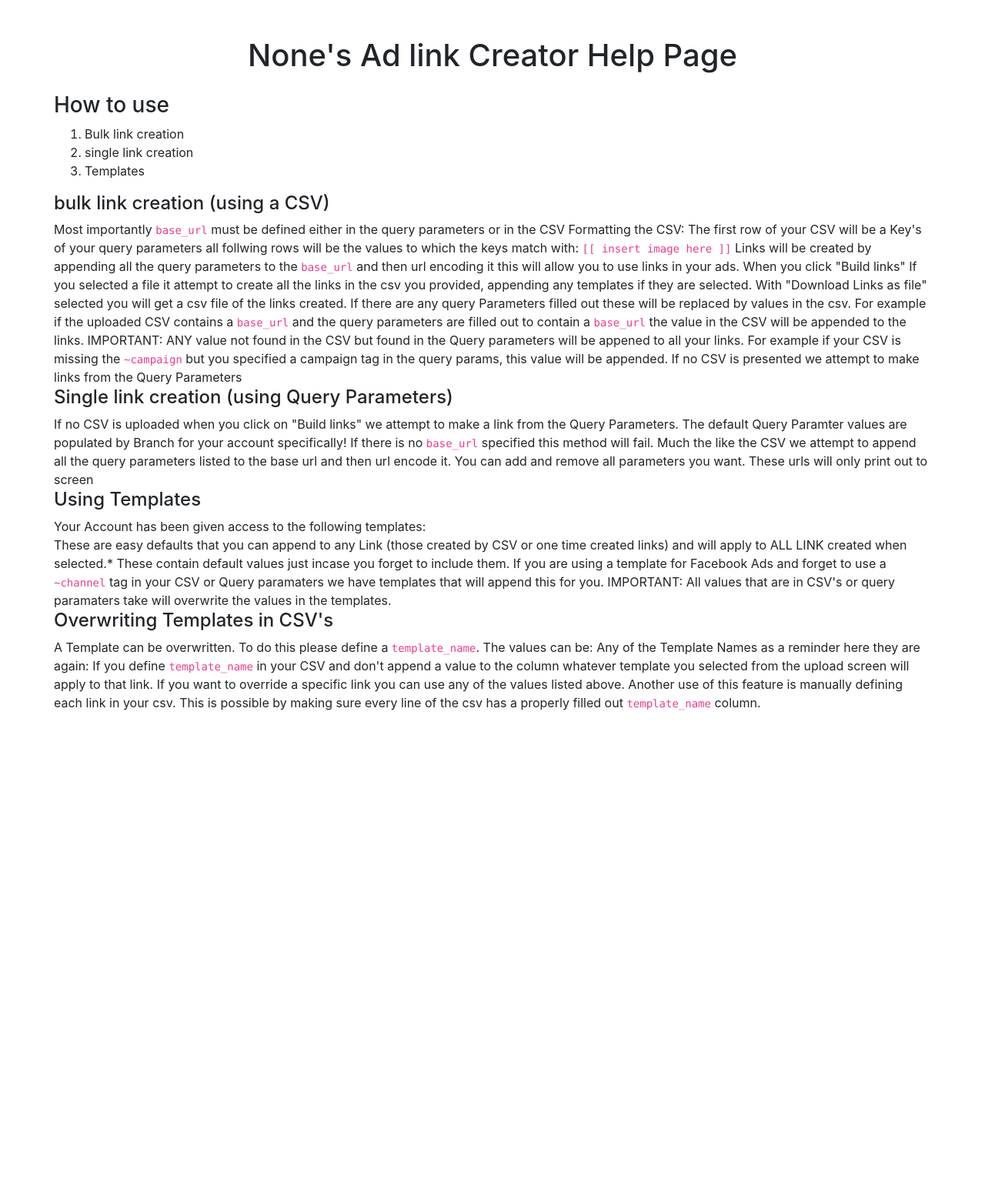
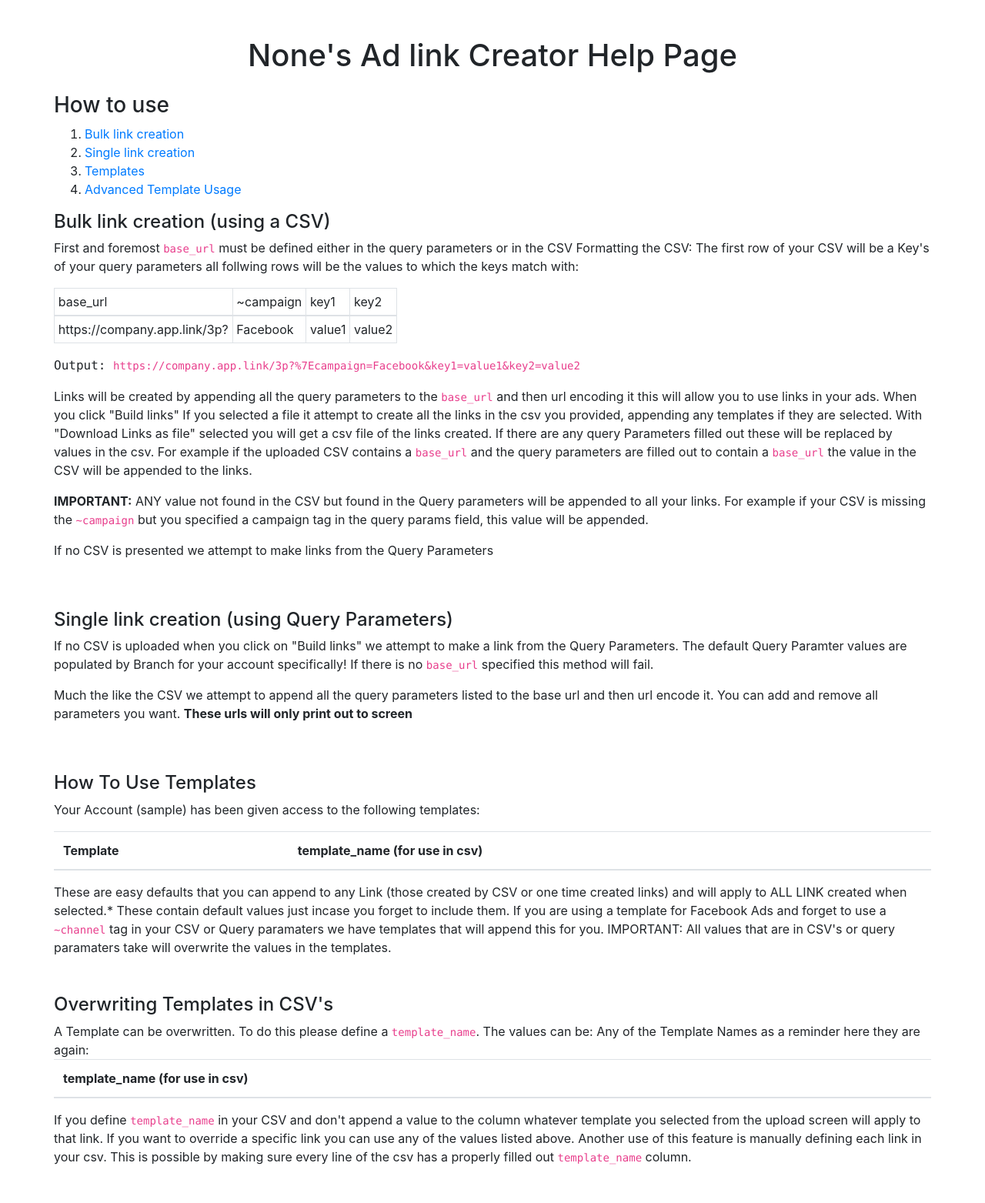
Before and after one commit to jmandarino-branch/ads-link-website, a Django app: page /adlinks/help in a window 1280 px wide. Shown: the whole page at 77% size. Before the commit the page ends 923 px from the top, so only its background shows below. Run offline with Django 3.2, Linux system fonts and the light colour scheme; the visitor is signed in with stand-in values (Sample User, id 1); data that the repository does not hold is empty; some libraries are stand-ins or nearby versions.

Commit message:
fixed help page formatting

```diff
--- a/templates/adlink_help.html
+++ b/templates/adlink_help.html
@@ -20,113 +20,193 @@
                     <ol>
 
 
-                <li>Bulk link creation</li>
-                <li>single link creation</li>
-                <li>Templates</li>
+                        <li><a href="#bulk-link-creation">Bulk link creation</a></li>
+                        <li><a href="#single-link">Single link creation</a></li>
+                        <li><a href="#templates">Templates</a></li>
+                        <li><a href="#advanced-templates">Advanced Template Usage</a></li>
                     </ol>
-
-
-
-            <h4>bulk link creation (using a CSV)</h4>
-
-            Most importantly <code>base_url</code> must be defined either in the query parameters or in the CSV
+                </div>
+            </div>
+            <br>
+            <section class="row">
+                <div class="col">
+                    <h4 id="bulk-link-creation">Bulk link creation (using a CSV)</h4>
+                    <p>
+                        First and foremost <code>base_url</code> must be defined either in the query parameters or in
+                        the
+                        CSV
 
                         Formatting the CSV:
 
                         The first row of your CSV will be a Key's of your query parameters
 
                         all follwing rows will be the values to which the keys match with:
-            <code>[[ insert image here ]]</code>
+                    <table class="table-sm table-bordered">
+                        <thead>
+                        <tr>
+                            <td>base_url</td>
+                            <td>~campaign</td>
+                            <td>key1</td>
+                            <td>key2</td>
+                        </tr>
+
+                        </thead>
+                        <tbody>
+                        <tr>
+                            <td>https://company.app.link/3p?</td>
+                            <td>Facebook</td>
+                            <td>value1</td>
+                            <td>value2</td>
+                        </tr>
+
+                        </tbody>
 
 
-            Links will be created by appending all the query parameters to the <code>base_url</code> and then url encoding it
+                    </table>
+
+                    </p>
+                    <p>
+                        <samp>Output:
+                            <code>https://company.app.link/3p?%7Ecampaign=Facebook&key1=value1&key2=value2</code>
+                        </samp>
+                    </p>
+                    <p>
+                        Links will be created by appending all the query parameters to the <code>base_url</code> and
+                        then url encoding it
                         this will allow you to use links in your ads.
 
-        When you click "Build links" If you selected a file it attempt to create all the links in the csv you provided,
+                        When you click "Build links" If you selected a file it attempt to create all the links in the
+                        csv you provided,
                         appending any templates if they are selected.
 
                         With "Download Links as file" selected you will get a csv file of the links created.
 
                         If there are any query Parameters filled out these will be replaced by values in the csv.
 
-        For example if the uploaded CSV contains a <code>base_url</code> and the query parameters are filled out to contain
+                        For example if the uploaded CSV contains a <code>base_url</code> and the query parameters are
+                        filled out to contain
                         a <code>base_url</code> the value in the CSV will be appended to the links.
+                    </p>
 
-        IMPORTANT: ANY value not found in the CSV but found in the Query parameters will be appened to all your links.
+                    <p><strong>IMPORTANT:</strong> ANY value not found in the CSV but found in the Query parameters will
+                        be appended to all your links.
 
-        For example if your CSV is missing the <code>~campaign</code> but you specified a campaign tag in the query params, this value
+                        For example if your CSV is missing the <code>~campaign</code> but you specified a campaign tag
+                        in the query params field, this value
                         will be appended.
+                    </p>
+                    <p>
+                        If no CSV is presented we attempt to make links from the Query Parameters
+                    </p>
+                </div>
+            </section>
+            <br><br>
+            <section class="row">
+                <div class="col">
+                    <h4 id="single-link">Single link creation (using Query Parameters)</h4>
 
-        If no CSV is presented we attempt to make links from the Query Parameters
-
-
-
-         <h4>Single link creation (using Query Parameters)</h4>
-
-        If no CSV is uploaded when you click on "Build links" we attempt to make a link from the Query Parameters.
+                    <p>If no CSV is uploaded when you click on "Build links" we attempt to make a link from the Query
+                        Parameters.
 
                         The default Query Paramter values are populated by Branch for your account specifically!
 
                         If there is no <code>base_url</code> specified this method will fail.
 
-        Much the like the CSV we attempt to append all the query parameters listed to the base url and then url encode it.
+                    <p>Much the like the CSV we attempt to append all the query parameters listed to the base url and
+                        then url encode it.
 
                         You can add and remove all parameters you want.
 
-    These urls will only print out to screen
+                        <strong>These urls will only print out to screen</strong></p>
+
+                </div>
+            </section>
+            <br><br>
+            <section class="row">
+                <div class="col">
+                    <h4 id="templates">How To Use Templates</h4>
+
+                    <p>Your Account ({{ user }}) has been given access to the following templates:</p>
+
+                    <table class="table table-striped">
+                        <thead>
+                        <tr>
+                            <th>Template</th>
+                            <th>template_name (for use in csv)</th>
+                        </tr>
+                        </thead>
+                        <tbody>
+                        {% if templates %}
+                            {% for template in templates %}
+                                <tr>
+                                    <td>{{ template }}</td>
+                                    <td>{{ template.search_name }}</td>
+
+                                </tr>
+                            {% endfor %}
+
+                        {% endif %}
+                        </tbody>
+                    </table>
 
 
-        <h4>Using Templates</h4>
+                    These are easy defaults that you can append to any Link (those created by CSV or one time created
+                    links) and will apply to
+                    ALL LINK created when selected.*
 
-    Your Account has been given access to the following templates:<br>
+                    These contain default values just incase you forget to include them. If you are using a template for
+                    Facebook Ads and
+                    forget to use a <code>~channel</code> tag in your CSV or Query paramaters we have templates that
+                    will append this for you.
+
+                    IMPORTANT: All values that are in CSV's or query paramaters take will overwrite the values in the
+                    templates.
+                </div>
+            </section>
+            <br><br>
+            <section class="row">
+                <div class="col">
+                    <h4 id="advanced-templates">Overwriting Templates in CSV's</h4>
+
+                    A Template can be overwritten. To do this please define a <code>template_name</code>. The values can
+                    be:
+
+                    Any of the Template Names as a reminder here they are again:
+                    <table class="table table-striped">
                         <code>
+
+                            <thead>
+                            <tr>
+                                <th>template_name (for use in csv)</th>
+                            </tr>
+                            </thead>
+                            <tbody>
                             {% if templates %}
                                 {% for template in templates %}
-
-                    {{ template }} -> {{ template.search_name }}<br>
+                                    <tr>
+                                        <td>{{ template.search_name }}</td>
+                                    </tr>
                                 {% endfor %}
 
                             {% endif %}
                         </code>
+                    </table>
 
-    These are easy defaults that you can append to any Link (those created by CSV or one time created links) and will apply to
-    ALL LINK created when selected.*
+                    If you define <code>template_name</code> in your CSV and don't append a value to the column whatever
+                    template you selected
+                    from the upload screen will apply to that link. If you want to override a specific link you can use
+                    any of the values listed above.
 
-    These contain default values just incase you forget to include them. If you are using a template for Facebook Ads and
-        forget to use a <code>~channel</code> tag in your CSV or Query paramaters we have templates that will append this for you.
-
-    IMPORTANT: All values that are in CSV's or query paramaters take will overwrite the values in the templates.
-
-
-    <h4>Overwriting Templates in CSV's</h4>
-
-    A Template can be overwritten. To do this please define a <code>template_name</code>. The values can be:
-
-    Any of the Template Names as a reminder here they are again:
-    <code>
-            {% if templates %}
-                {% for template in templates %}
-
-                    {{ template.search_name }}<br>
-                {% endfor %}
-
-            {% endif %}
-    </code>
-
-    If you define <code>template_name</code> in your CSV and don't append a value to the column whatever template you selected
-    from the upload screen will apply to that link. If you want to override a specific link you can use any of the values listed above.
-
-    Another use of this feature is manually defining each link in your csv. This is possible by making sure every line of the csv
+                    Another use of this feature is manually defining each link in your csv. This is possible by making
+                    sure every line of the csv
                     has a properly filled out <code>template_name</code> column.
-
-
-
-
                 </div>
-
+            </section>
 
         </div>
     </div>
+    <br>
+    <br>
 
 
 
```
Lines whose indentation alone changed are shown as unchanged.
